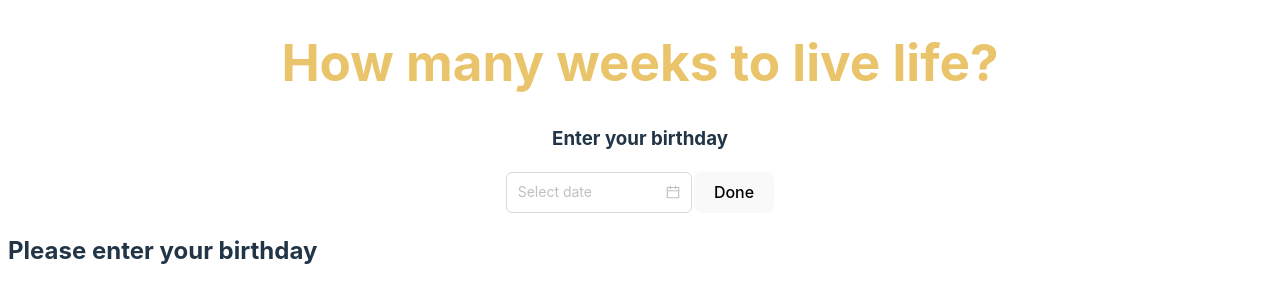
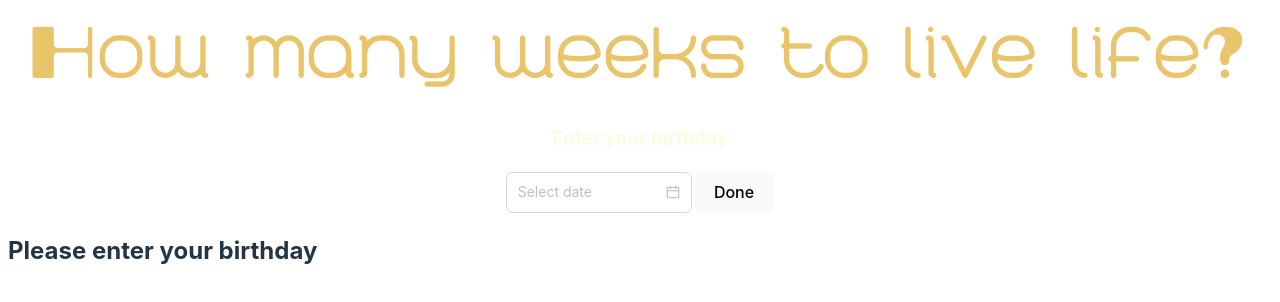
Before and after one commit to riverachacon/life-in-weeks, a React (Vite) app: page / in a window 1280 px wide. Shown: the top 302 px of the page. Built offline with nearby package versions, Linux system fonts and the light colour scheme.

Commit message:
new font

```diff
--- a/index.html
+++ b/index.html
@@ -4,6 +4,12 @@
     <meta charset="UTF-8" />
     <link rel="icon" type="image/svg+xml" href="/vite.svg" />
     <meta name="viewport" content="width=device-width, initial-scale=1.0" />
+    <link rel="preconnect" href="https://fonts.googleapis.com" />
+    <link rel="preconnect" href="https://fonts.gstatic.com" crossorigin />
+    <link
+      href="https://fonts.googleapis.com/css2?family=Josefin+Sans:ital,wght@0,100..700;1,100..700&family=Lobster&display=swap"
+      rel="stylesheet"
+    />
     <title>Life in Weeks</title>
   </head>
   <body>
--- a/src/components/App.css
+++ b/src/components/App.css
@@ -1,10 +1,12 @@
-.main-container {
-}
 h1 {
   color: #e9c46a;
   text-align: center;
+  font-family: "Lobster", sans-serif;
+  font-weight: 400;
+  font-style: normal;
 }
 .enterB {
+  color: #fefae0;
   text-align: center;
 }
 .selectDateContainer {
@@ -20,3 +22,10 @@ form {
 .submitButton {
   margin-left: 0.6%;
 }
+footer p {
+  text-align: center;
+  color: #fefae0;
+}
+hr {
+  border-color: #797d62;
+}
--- a/src/index.css
+++ b/src/index.css
@@ -5,19 +5,29 @@
 
   color-scheme: light dark;
   color: rgba(255, 255, 255, 0.87);
-  background-color: #264653;
+  background-color: #797d62;
+}
+@font-face {
+  font-family: "retroFont";
+  src: url("/Retro60Prime.ttf") format("truetype");
 }
 
 a {
   font-weight: 500;
-  color: #646cff;
+  color: #606f49;
   text-decoration: inherit;
 }
 a:hover {
   color: #535bf2;
+  transform: scale(1.5);
 }
-
+.enterbd {
+  font-family: "retroFont", sans-serif;
+  font-size: 1.3rem;
+  color: #fefae0;
+}
 h1 {
+  font-family: "retroFont", sans-serif;
   font-size: 3.2em;
   line-height: 1.1;
 }
```
Also changed, not shown: public/Retro60Prime.ttf (added).
